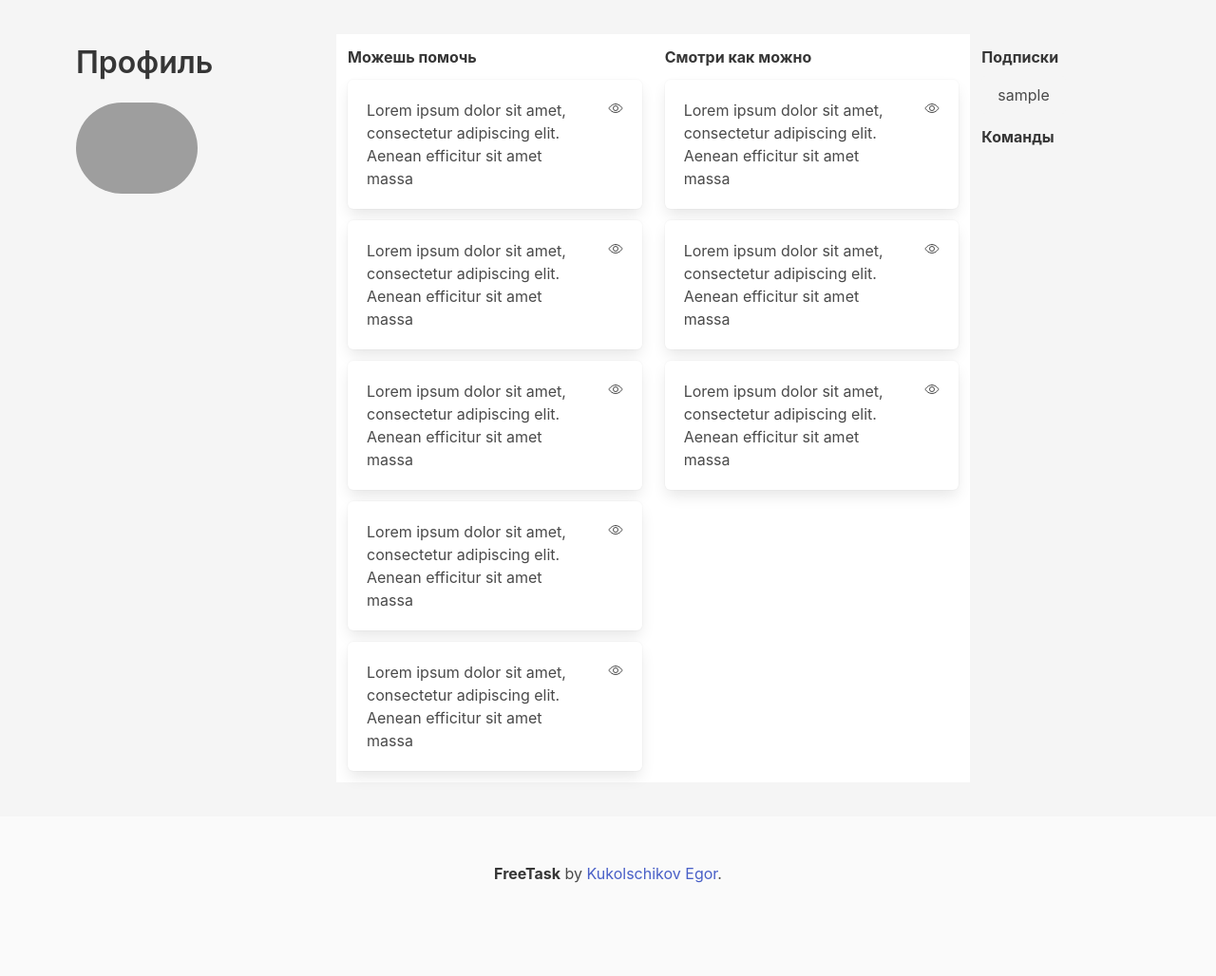
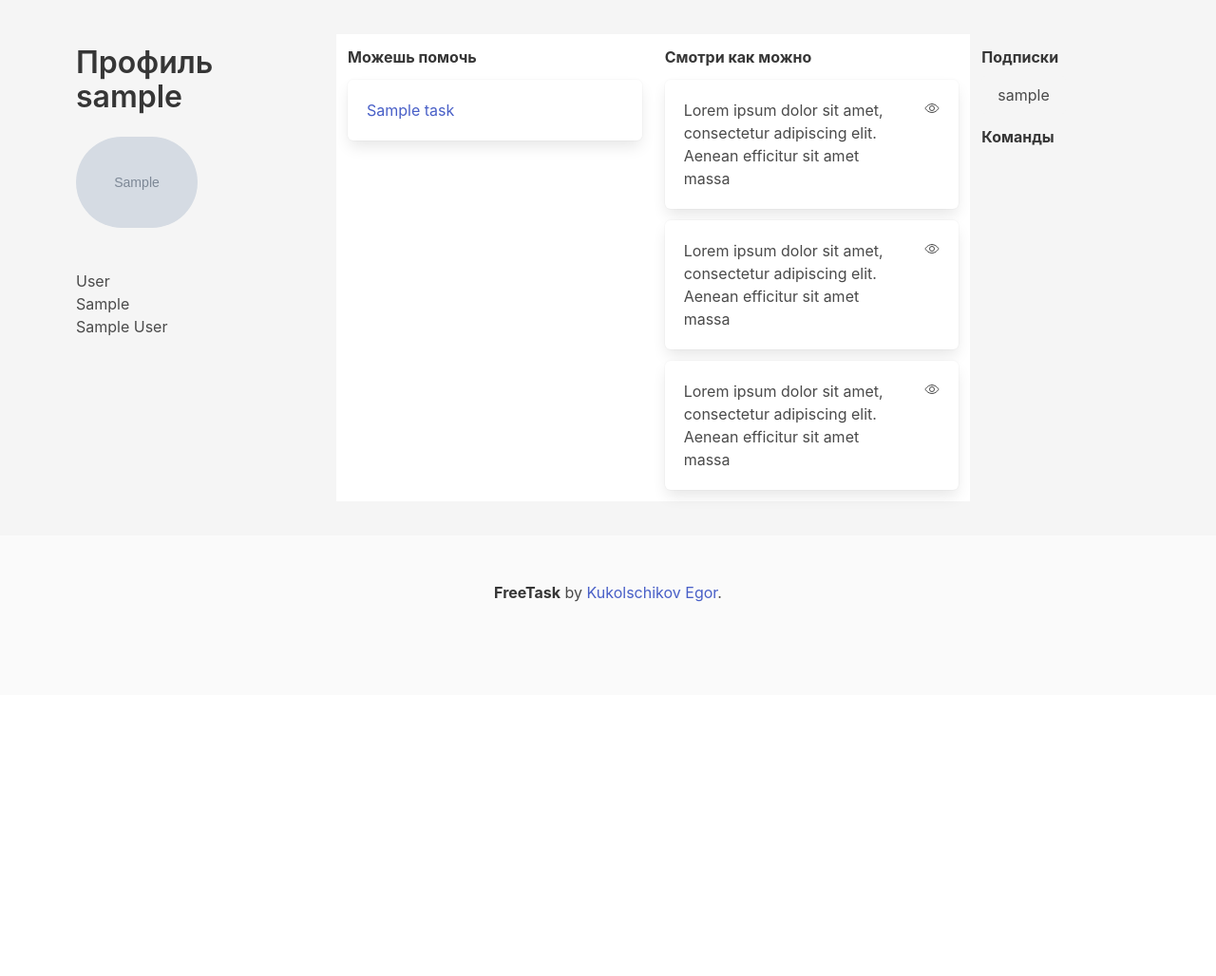
Before and after one commit to ZOrtanin/free_task, a Django app: a page that uses backend/users/templates/users/profile/profile.html in a window 1280 px wide. Shown: the part 52-1080 px from the top of the page at 95% size. After the commit the page ends 686 px from the top, so only its background shows below. Run offline with Django 5.2, Linux system fonts and the light colour scheme; tables that the repository leaves empty hold one stand-in row (values such as "Sample post"); grey boxes marked "Sample" are stand-in pictures; grey boxes are pictures that could not be loaded.

Commit message:
update_profile_user

```diff
--- a/backend/users/templates/users/profile/profile.html
+++ b/backend/users/templates/users/profile/profile.html
@@ -11,19 +11,19 @@
 
 
                 <div class="column is-3">
-                    <h1 class="title">Профиль {{ request.user.username }}</h1>
+                    <h1 class="title">Профиль {{ profile_user.username }}</h1>
 
                     <div class="field">
                         <figure class="image is-128x128">
                           <!-- <img class="is-rounded" src="https://bulma.io/assets/images/placeholders/128x128.png" /> -->
-                          <img class="is-rounded" src="/media/{{ request.user.avatar }}" />
+                          <img class="is-rounded" src="/media/{{ profile_user.avatar }}" />
                         </figure>
                     </div>
 
                     <div class="field">
-                        <p>{{ request.user.last_name }}</p>
-                        <p>{{ request.user.first_name }}</p>
-                        <p>{{ request.user.middle_name }}</p>
+                        <p>{{ profile_user.last_name }}</p>
+                        <p>{{ profile_user.first_name }}</p>
+                        <p>{{ profile_user.middle_name }}</p>
                     </div>
 
                 </div>
@@ -34,91 +34,12 @@
                             <div class="field">
                                 <label class="label">Можешь помочь</label>
                             </div>
-                            <div class="field">
+                            {% for task in tasks %}
+
                                 <div class="box">
-                                    <article class="media">
-                                        <div class="media-content">
-                                            <div class="content">
-                                                <p>
-                                                    Lorem ipsum dolor sit amet, consectetur adipiscing elit. Aenean
-                                                    efficitur sit amet massa
-                                                </p>
-                                            </div>
-                                        </div>
-                                        <div class="media-right">
-                                            <ion-icon name="eye-outline"></ion-icon>
-                                        </div>
-                                    </article>
+                                  <a href="{% url 'task_list_child' task.id %}">{{ task.title }}</a>
                                 </div>
-                            </div>
-                            <div class="field">
-                                <div class="box">
-                                    <article class="media">
-                                        <div class="media-content">
-                                            <div class="content">
-                                                <p>
-                                                    Lorem ipsum dolor sit amet, consectetur adipiscing elit. Aenean
-                                                    efficitur sit amet massa
-                                                </p>
-                                            </div>
-                                        </div>
-                                        <div class="media-right">
-                                            <ion-icon name="eye-outline"></ion-icon>
-                                        </div>
-                                    </article>
-                                </div>
-                            </div>
-                            <div class="field">
-                                <div class="box">
-                                    <article class="media">
-                                        <div class="media-content">
-                                            <div class="content">
-                                                <p>
-                                                    Lorem ipsum dolor sit amet, consectetur adipiscing elit. Aenean
-                                                    efficitur sit amet massa
-                                                </p>
-                                            </div>
-                                        </div>
-                                        <div class="media-right">
-                                            <ion-icon name="eye-outline"></ion-icon>
-                                        </div>
-                                    </article>
-                                </div>
-                            </div>
-                            <div class="field">
-                                <div class="box">
-                                    <article class="media">
-                                        <div class="media-content">
-                                            <div class="content">
-                                                <p>
-                                                    Lorem ipsum dolor sit amet, consectetur adipiscing elit. Aenean
-                                                    efficitur sit amet massa
-                                                </p>
-                                            </div>
-                                        </div>
-                                        <div class="media-right">
-                                            <ion-icon name="eye-outline"></ion-icon>
-                                        </div>
-                                    </article>
-                                </div>
-                            </div>
-                            <div class="field">
-                                <div class="box">
-                                    <article class="media">
-                                        <div class="media-content">
-                                            <div class="content">
-                                                <p>
-                                                    Lorem ipsum dolor sit amet, consectetur adipiscing elit. Aenean
-                                                    efficitur sit amet massa
-                                                </p>
-                                            </div>
-                                        </div>
-                                        <div class="media-right">
-                                            <ion-icon name="eye-outline"></ion-icon>
-                                        </div>
-                                    </article>
-                                </div>
-                            </div>
+                            {% endfor %}
                         </div>
 
                         <div class="column">
--- a/backend/users/views.py
+++ b/backend/users/views.py
@@ -72,30 +72,17 @@ def dashboard_view(request):
     followers = Follow.objects.filter(following=user).select_related('follower').count()
     following = Follow.objects.filter(follower=user).select_related('following').count()
 
-    if tasks == []:
-        context = {
-            'last_tasks': False,
-            'run_tasks': False,
-            'old_tasks': False,
-            'end_task': False,
-            'end_task_count': False,
-            'count_task': False,
-            'followers': False,
-            'following': False,
+    context = {
+        'last_tasks': tasks.order_by('-created_at')[:7],
+        'run_tasks': tasks.filter(updated_at__lt=now)[:7],
+        'old_tasks': tasks.filter(updated_at__lt=month_ago)[:7],
+        'end_task': tasks.filter(status_id=2).order_by('updated_at').reverse()[:7],
+        'end_task_count': tasks.filter(status_id=2).count(),
+        'count_task': tasks.count(),
+        'followers': followers,
+        'following': following,
 
-        }
-    else:
-        context = {
-            'last_tasks': tasks.order_by('-created_at')[:7],
-            'run_tasks': tasks.filter(updated_at__lt=now)[:7],
-            'old_tasks': tasks.filter(updated_at__lt=month_ago)[:7],
-            'end_task': tasks.filter(status_id=2).order_by('updated_at').reverse()[:7],
-            'end_task_count': tasks.filter(status_id=2).count(),
-            'count_task': tasks.count(),
-            'followers': followers,
-            'following': following,
-
-        }
+    }
 
     return render(request, 'users/dashboard.html', context)
 
@@ -113,6 +100,10 @@ def statistics_view(request):
 def user_page(request, user_name):
 
     user = get_object_or_404(User, username=user_name)
+
+    tasks = Task.objects.filter(
+        author=user
+        ).order_by('-created_at').reverse()[:7]
 
     # Все, кто следят за user
     followers_qs = Follow.objects.filter(following=user).select_related('follower')
@@ -134,6 +125,7 @@ def user_page(request, user_name):
         'following': following,             # Все, за кем он следит
         'one_way_followers': one_way_followers,  # Односторонние подписки
         'following_ads': list(following_ads),
+        'tasks': tasks,
     }
 
     return render(request, 'users/profile/profile.html', context)
@@ -141,6 +133,10 @@ def user_page(request, user_name):
 
 @login_required
 def profile(request):
+
+    tasks = Task.objects.filter(
+        author=request.user
+        ).order_by('-created_at').reverse()[:7]
 
     user = get_object_or_404(User, username=request.user.username)
     # followers = Follow.objects.filter(following=user).select_related("follower")
@@ -165,6 +161,7 @@ def profile(request):
         'following': following,             # Все, за кем он следит
         'one_way_followers': one_way_followers,  # Односторонние подписки
         'following_ads': list(following_ads),
+        'tasks': tasks,
     }
 
     return render(request, 'users/profile/profile.html', context)
```
